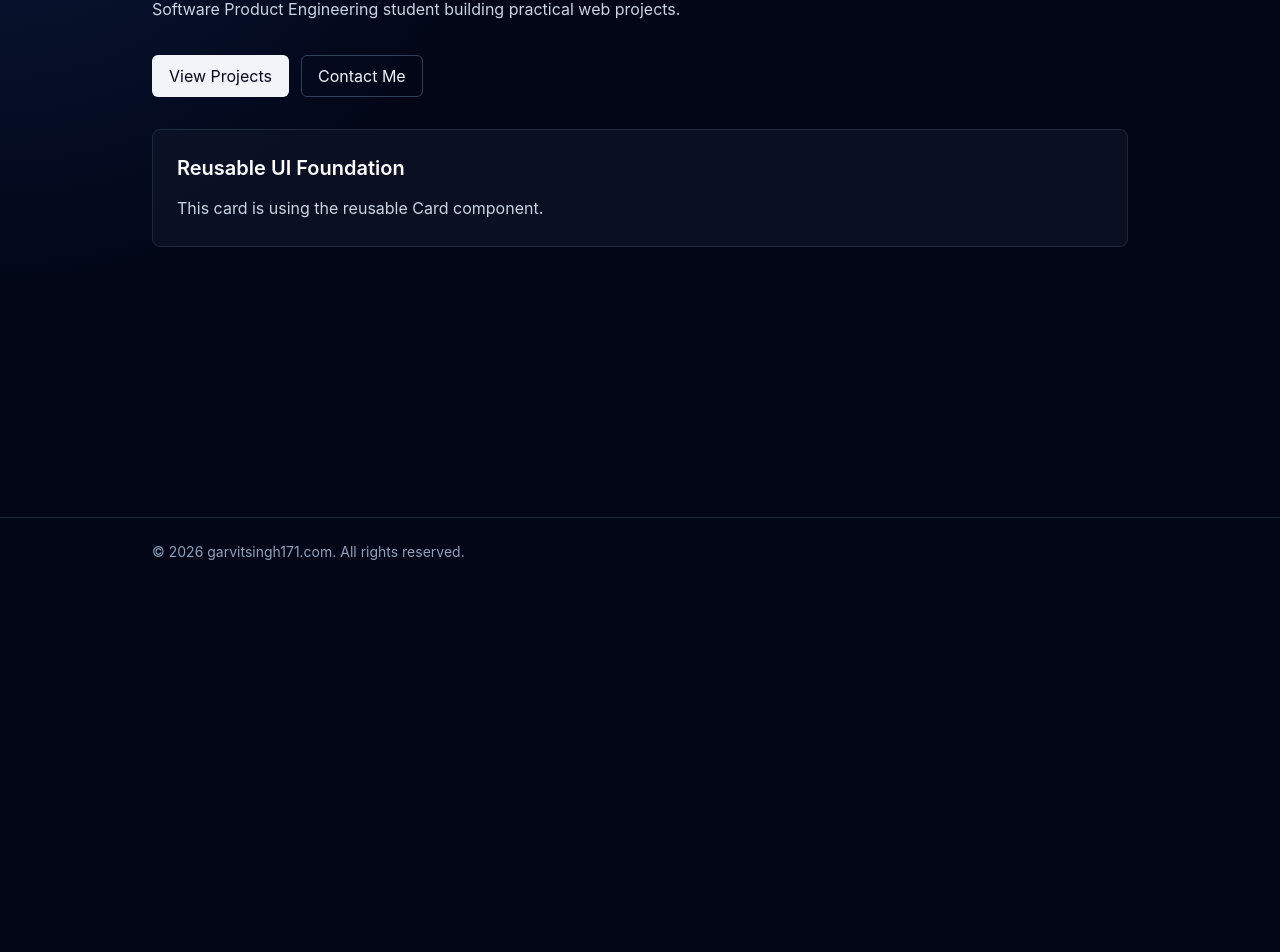
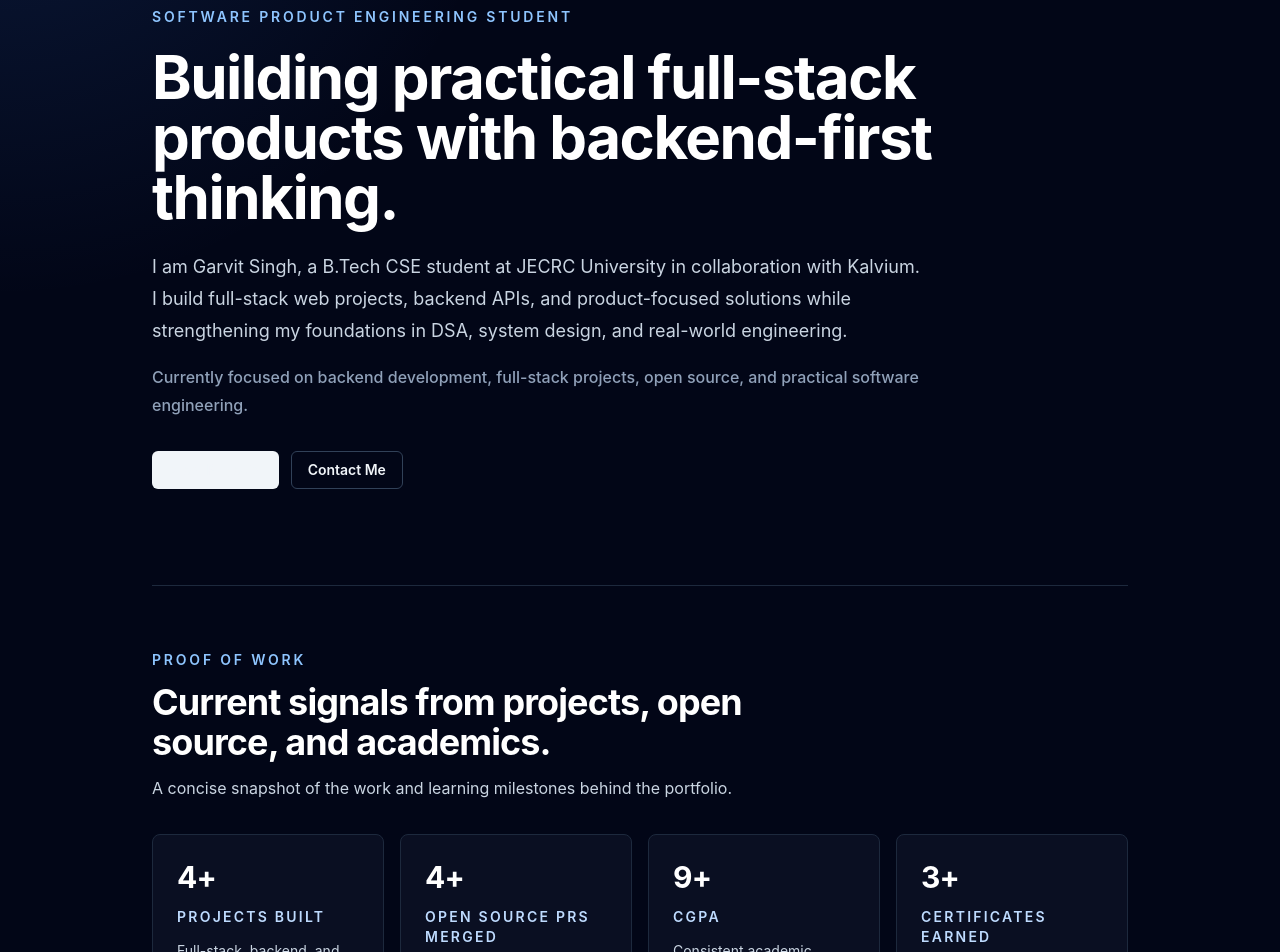
Before and after one commit to garvitsingh171/garvitsingh171.com, a React (Vite) app: page / in a window 1280 px wide. Shown: the part 214-1166 px from the top of the page. Before the commit the page ends 800 px from the top, so only its background shows below. Built offline with nearby package versions, Linux system fonts and the light colour scheme.

Commit message:
feat: build homepage hero and stats sections

```diff
--- /dev/null
+++ b/src/components/home/HeroSection.tsx
@@ -0,0 +1,47 @@
+import { heroContent } from "../../data/home";
+import { Button } from "../ui";
+
+export function HeroSection() {
+  return (
+    <section className="py-16 sm:py-20 lg:py-24" aria-labelledby="home-hero-title">
+      <div className="max-w-4xl">
+        <p className="text-sm font-semibold uppercase tracking-[0.2em] text-blue-300">
+          {heroContent.label}
+        </p>
+
+        <h1
+          id="home-hero-title"
+          className="mt-5 max-w-4xl text-4xl font-bold tracking-tight text-white sm:text-5xl lg:text-6xl"
+        >
+          {heroContent.heading}
+        </h1>
+
+        <p className="mt-6 max-w-3xl text-base leading-8 text-slate-300 sm:text-lg">
+          {heroContent.description}
+        </p>
+
+        <p className="mt-4 max-w-3xl text-sm font-medium leading-7 text-slate-400 sm:text-base">
+          {heroContent.position}
+        </p>
+
+        <div className="mt-8 flex flex-col gap-3 sm:flex-row">
+          <Button
+            as="link"
+            to={heroContent.primaryCta.href}
+            className="w-full sm:w-auto"
+          >
+            {heroContent.primaryCta.label}
+          </Button>
+          <Button
+            as="link"
+            to={heroContent.secondaryCta.href}
+            variant="outline"
+            className="w-full sm:w-auto"
+          >
+            {heroContent.secondaryCta.label}
+          </Button>
+        </div>
+      </div>
+    </section>
+  );
+}
--- /dev/null
+++ b/src/components/home/StatsSection.tsx
@@ -0,0 +1,33 @@
+import { personalStats } from "../../data/home";
+import { Card, SectionHeading } from "../ui";
+
+export function StatsSection() {
+  return (
+    <section className="border-t border-slate-800 py-12 sm:py-16">
+      <SectionHeading
+        label="Proof of Work"
+        title="Current signals from projects, open source, and academics."
+        description="A concise snapshot of the work and learning milestones behind the portfolio."
+        className="mb-8"
+      />
+
+      <div className="grid gap-4 sm:grid-cols-2 lg:grid-cols-4">
+        {personalStats.map((stat) => (
+          <Card key={stat.label} className="h-full p-5">
+            <div className="space-y-3">
+              <p className="text-3xl font-bold tracking-tight text-white">
+                {stat.value}
+              </p>
+              <h3 className="text-sm font-semibold uppercase tracking-[0.16em] text-blue-200">
+                {stat.label}
+              </h3>
+              <p className="text-sm leading-6 text-slate-300">
+                {stat.description}
+              </p>
+            </div>
+          </Card>
+        ))}
+      </div>
+    </section>
+  );
+}
--- /dev/null
+++ b/src/components/home/index.ts
@@ -0,0 +1,2 @@
+export { HeroSection } from "./HeroSection";
+export { StatsSection } from "./StatsSection";
--- a/src/components/ui/Button.tsx
+++ b/src/components/ui/Button.tsx
@@ -1,11 +1,37 @@
-import type { ButtonHTMLAttributes, ReactNode } from "react";
+import type {
+  AnchorHTMLAttributes,
+  ButtonHTMLAttributes,
+  ReactNode,
+} from "react";
+import { Link, type LinkProps } from "react-router-dom";
 
 type ButtonVariant = "primary" | "secondary" | "outline" | "ghost";
 
-type ButtonProps = ButtonHTMLAttributes<HTMLButtonElement> & {
+type SharedButtonProps = {
   variant?: ButtonVariant;
   children: ReactNode;
 };
+
+type NativeButtonProps = ButtonHTMLAttributes<HTMLButtonElement> &
+  SharedButtonProps & {
+    as?: "button";
+  };
+
+type RouterLinkButtonProps = LinkProps &
+  SharedButtonProps & {
+    as: "link";
+  };
+
+type AnchorButtonProps = AnchorHTMLAttributes<HTMLAnchorElement> &
+  SharedButtonProps & {
+    as: "anchor";
+    href: string;
+  };
+
+type ButtonProps =
+  | NativeButtonProps
+  | RouterLinkButtonProps
+  | AnchorButtonProps;
 
 const variantClasses: Record<ButtonVariant, string> = {
   primary: "border-transparent bg-slate-100 text-slate-950 hover:bg-white",
@@ -16,24 +42,51 @@ const variantClasses: Record<ButtonVariant, string> = {
     "border-transparent bg-transparent text-slate-300 hover:bg-slate-900 hover:text-white",
 };
 
+function getButtonClasses(variant: ButtonVariant, className: string) {
+  return [
+    "inline-flex items-center justify-center rounded-md border px-4 py-2 text-sm font-semibold transition-colors",
+    "focus-visible:outline focus-visible:outline-2 focus-visible:outline-offset-2 focus-visible:outline-blue-400",
+    "disabled:cursor-not-allowed disabled:opacity-50",
+    variantClasses[variant],
+    className,
+  ].join(" ");
+}
+
 export function Button({
+  as = "button",
   variant = "primary",
   className = "",
   children,
-  type = "button",
   ...props
 }: ButtonProps) {
+  const buttonClasses = getButtonClasses(variant, className);
+
+  if (as === "link") {
+    return (
+      <Link className={buttonClasses} {...(props as LinkProps)}>
+        {children}
+      </Link>
+    );
+  }
+
+  if (as === "anchor") {
+    return (
+      <a
+        className={buttonClasses}
+        {...(props as AnchorHTMLAttributes<HTMLAnchorElement>)}
+      >
+        {children}
+      </a>
+    );
+  }
+
+  const buttonProps = props as ButtonHTMLAttributes<HTMLButtonElement>;
+
   return (
     <button
-      type={type}
-      className={[
-        "inline-flex items-center justify-center rounded-md border px-4 py-2 text-sm font-semibold transition-colors",
-        "focus-visible:outline focus-visible:outline-2 focus-visible:outline-offset-2 focus-visible:outline-blue-400",
-        "disabled:cursor-not-allowed disabled:opacity-50",
-        variantClasses[variant],
-        className,
-      ].join(" ")}
-      {...props}
+      type={buttonProps.type ?? "button"}
+      className={buttonClasses}
+      {...buttonProps}
     >
       {children}
     </button>
--- a/src/components/ui/Card.tsx
+++ b/src/components/ui/Card.tsx
@@ -13,6 +13,8 @@ export function Card({
   children,
   className = "",
 }: CardProps) {
+  const hasHeaderContent = Boolean(title || description);
+
   return (
     <article
       className={[
@@ -28,7 +30,9 @@ export function Card({
         <p className="mt-3 leading-7 text-slate-300">{description}</p>
       ) : null}
 
-      {children ? <div className="mt-5">{children}</div> : null}
+      {children ? (
+        <div className={hasHeaderContent ? "mt-5" : ""}>{children}</div>
+      ) : null}
     </article>
   );
 }
--- a/src/pages/Home.tsx
+++ b/src/pages/Home.tsx
@@ -1,23 +1,10 @@
-import { Button, Card, SectionHeading } from "../components/ui";
+import { HeroSection, StatsSection } from "../components/home";
 
 export default function Home() {
   return (
-    <section className="space-y-8">
-      <SectionHeading
-        label="Welcome"
-        title="Garvit Singh"
-        description="Software Product Engineering student building practical web projects."
-      />
-
-      <div className="flex flex-wrap gap-3">
-        <Button>View Projects</Button>
-        <Button variant="outline">Contact Me</Button>
-      </div>
-
-      <Card
-        title="Reusable UI Foundation"
-        description="This card is using the reusable Card component."
-      />
-    </section>
+    <>
+      <HeroSection />
+      <StatsSection />
+    </>
   );
 }
```
